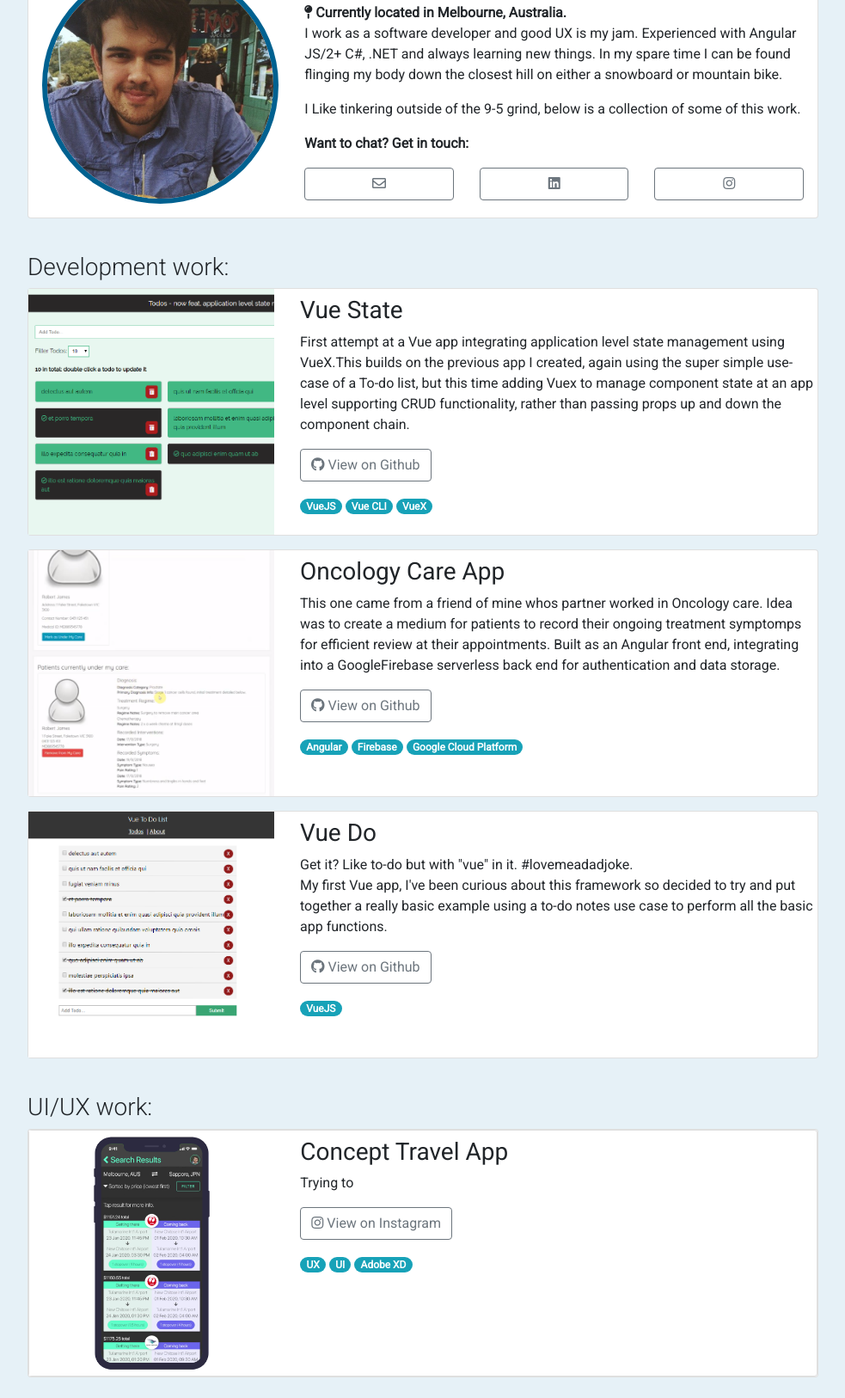
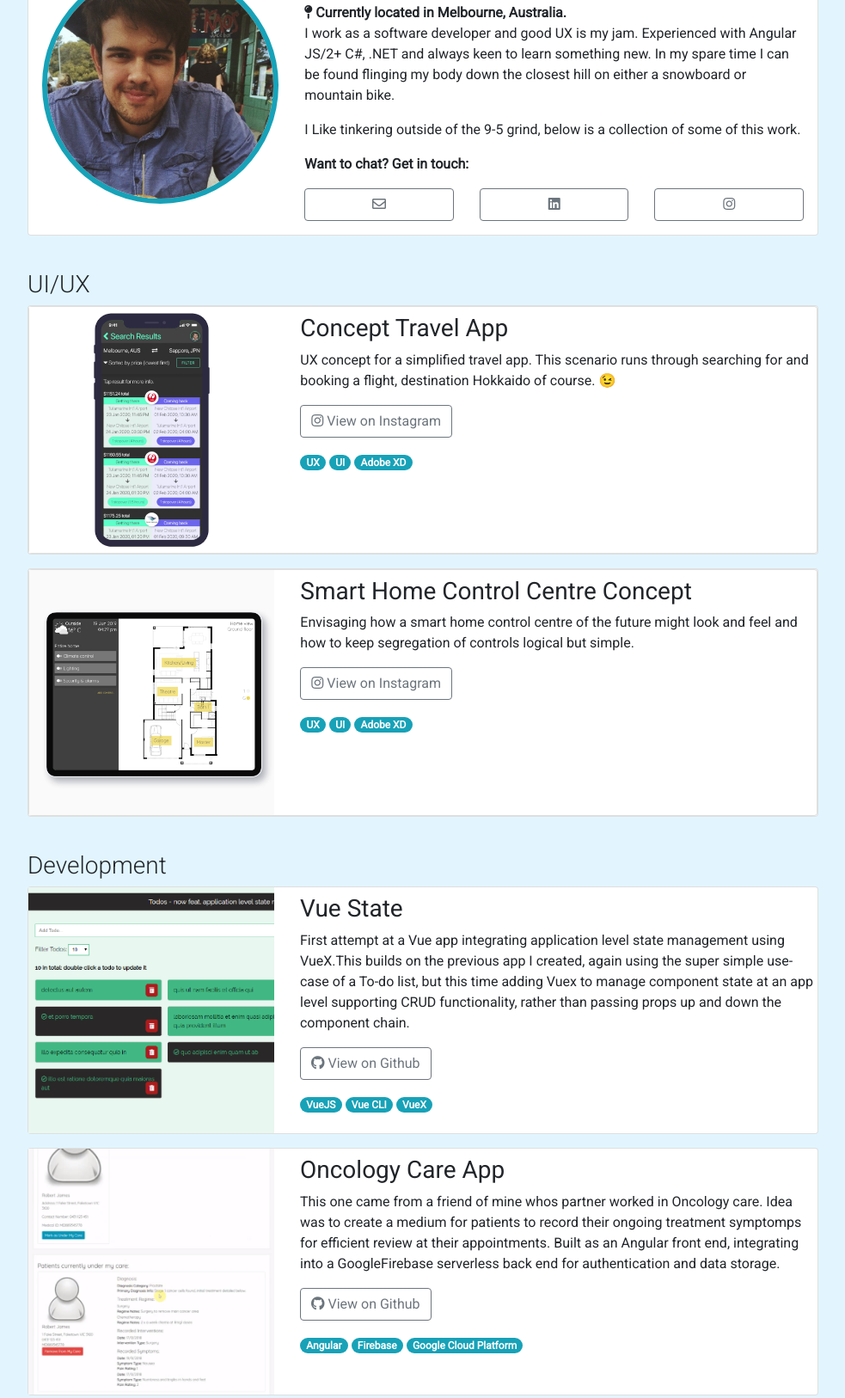
Before and after one commit to bigroly/bigroly.github.io, a plain HTML site: page index.html in a window 1280 px wide. Shown: the part 80-1706 px from the top of the page at 86% size, without its empty margins (148-1131 px from the left). Drawn offline with nearby package versions, Linux system fonts and the light colour scheme.

Commit message:
Content Update
UX content update

```diff
--- a/index.html
+++ b/index.html
@@ -25,9 +25,11 @@
                         </div>
                         <div class="col-12 col-sm-8">
                             <h3>Hello, I'm Rolando.</h3>
-                            <p class="mb-0"><strong><i class="fas fa-map-pin"></i> Currently located in Melbourne, Australia.</strong></p>
+                            <p class="mb-0"><strong><i class="fas fa-map-pin"></i> Currently located in Melbourne,
+                                    Australia.</strong></p>
                             <p>
-                                I work as a software developer and good UX is my jam. Experienced with Angular JS/2+ C#, .NET and always learning new things.
+                                I work as a software developer and good UX is my jam. Experienced with Angular JS/2+ C#,
+                                .NET and always keen to learn something new.
                                 In my spare time I can be found flinging my body down the closest hill
                                 on either a snowboard or mountain bike.
                             </p>
@@ -47,15 +49,13 @@
                                 </div>
                                 <div class="col-12 col-sm-4">
                                     <a class="btn btn-outline-secondary btn-block"
-                                            href="https://www.linkedin.com/in/rchancellor/"
-                                            target="_blank">
+                                        href="https://www.linkedin.com/in/rchancellor/" target="_blank">
                                         <i class="fab fa-linkedin"></i>
                                     </a>
                                 </div>
                                 <div class="col-12 col-sm-4">
                                     <a class="btn btn-outline-secondary btn-block"
-                                            href="https://www.instagram.com/bigroly/"
-                                            target="_blank">
+                                        href="https://www.instagram.com/bigroly/" target="_blank">
                                         <i class="fab fa-instagram"></i>
                                     </a>
                                 </div>
@@ -70,7 +70,91 @@
 
         <div class="row">
             <div class="col-12 col-sm-10 offset-sm-1 mt-4">
-                <h3 class="font-weight-light">Development work:</h3>
+                <h3 class="font-weight-light">UI/UX</h3>
+            </div>
+        </div>
+
+        <div class="row">
+            <div class="col-12 col-sm-10 offset-sm-1 mb-3">
+                <div class="card">
+                    <div class="card">
+                        <div class="row">
+                            <div class="col-12 col-sm-4">
+                                <img class="img-fluid" src="img/ux-1-travelAppConcept.png" />
+                            </div>
+                            <div class="col-12 col-sm-8 pb-3">
+                                <div class="row">
+                                    <div class="col-12">
+                                        <h3 class="mt-2">Concept Travel App</h3>
+                                        <p>
+                                            UX concept for a simplified travel app. This scenario runs through searching for and booking a flight, destination Hokkaido of course. &#128521;
+                                        </p>
+                                    </div>
+                                </div>
+                                <div class="row">
+                                    <div class="col-12">
+                                        <a class="btn btn-outline-secondary"
+                                            href="https://www.instagram.com/p/BykbpUPnarF/" target="_blank">
+                                            <i class="fab fa-instagram"></i> View on Instagram
+                                        </a>
+                                    </div>
+                                </div>
+
+                                <div class="row">
+                                    <div class="col-12 mt-3">
+                                        <span class="badge badge-pill badge-info">UX</span>
+                                        <span class="badge badge-pill badge-info">UI</span>
+                                        <span class="badge badge-pill badge-info">Adobe XD</span>
+                                    </div>
+                                </div>
+                            </div>
+                        </div>
+                    </div>
+                </div>
+            </div>
+
+            <div class="col-12 col-sm-10 offset-sm-1 mb-3">
+                <div class="card">
+                    <div class="card">
+                        <div class="row">
+                            <div class="col-12 col-sm-4">
+                                <img class="img-fluid" src="img/ux-2-IOTControlConcept.png" />
+                            </div>
+                            <div class="col-12 col-sm-8 pb-3">
+                                <div class="row">
+                                    <div class="col-12">
+                                        <h3 class="mt-2">Smart Home Control Centre Concept</h3>
+                                        <p>
+                                            Envisaging how a smart home control centre of the future might look and feel and how to keep segregation of controls logical but simple.
+                                        </p>
+                                    </div>
+                                </div>
+                                <div class="row">
+                                    <div class="col-12">
+                                        <a class="btn btn-outline-secondary"
+                                            href="https://www.instagram.com/p/BzLHD9eHNNw/" target="_blank">
+                                            <i class="fab fa-instagram"></i> View on Instagram
+                                        </a>
+                                    </div>
+                                </div>
+
+                                <div class="row">
+                                    <div class="col-12 mt-3">
+                                        <span class="badge badge-pill badge-info">UX</span>
+                                        <span class="badge badge-pill badge-info">UI</span>
+                                        <span class="badge badge-pill badge-info">Adobe XD</span>
+                                    </div>
+                                </div>
+                            </div>
+                        </div>
+                    </div>
+                </div>
+            </div>
+        </div>
+
+        <div class="row">
+            <div class="col-12 col-sm-10 offset-sm-1 mt-4">
+                <h3 class="font-weight-light">Development</h3>
             </div>
         </div>
 
@@ -87,15 +171,18 @@
                                 <div class="col-12">
                                     <h3 class="mt-2">Vue State</h3>
                                     <p>First attempt at a Vue app integrating application level state management using
-                                        VueX.This builds on the previous app I created, again using the super simple use-case of a
-                                        To-do list, but this time adding Vuex to manage component state at an app level supporting CRUD functionality,
+                                        VueX.This builds on the previous app I created, again using the super simple
+                                        use-case of a
+                                        To-do list, but this time adding Vuex to manage component state at an app level
+                                        supporting CRUD functionality,
                                         rather than passing props up and down the component chain.
                                     </p>
                                 </div>
                             </div>
                             <div class="row">
                                 <div class="col-12">
-                                    <a class="btn btn-outline-secondary" href="https://github.com/bigroly/vue-state" target="_blank">
+                                    <a class="btn btn-outline-secondary" href="https://github.com/bigroly/vue-state"
+                                        target="_blank">
                                         <i class="fab fa-github"></i> View on Github
                                     </a>
                                 </div>
@@ -126,14 +213,17 @@
                                     <h3 class="mt-2">Oncology Care App</h3>
                                     <p>
                                         This one came from a friend of mine whos partner worked in Oncology care.
-                                        Idea was to create a medium for patients to record their ongoing treatment symptomps for efficient review at their appointments.
-                                        Built as an Angular front end, integrating into a GoogleFirebase serverless back end for authentication and data storage.
+                                        Idea was to create a medium for patients to record their ongoing treatment
+                                        symptomps for efficient review at their appointments.
+                                        Built as an Angular front end, integrating into a GoogleFirebase serverless back
+                                        end for authentication and data storage.
                                     </p>
                                 </div>
                             </div>
                             <div class="row">
                                 <div class="col-12">
-                                    <a class="btn btn-outline-secondary" href="https://github.com/bigroly/CancerCareApp" target="_blank">
+                                    <a class="btn btn-outline-secondary" href="https://github.com/bigroly/CancerCareApp"
+                                        target="_blank">
                                         <i class="fab fa-github"></i> View on Github
                                     </a>
                                 </div>
@@ -162,7 +252,7 @@
                             <div class="row">
                                 <div class="col-12">
                                     <h3 class="mt-2">Vue Do</h3>
-                                        <p>Get it? Like to-do but with "vue" in it. #lovemeadadjoke. <br/>
+                                    <p>Get it? Like to-do but with "vue" in it. #lovemeadadjoke. <br />
                                         My first Vue app, I've been curious about this framework so decided to try and
                                         put together a really basic example using a to-do notes use case to perform
                                         all the basic app functions.
@@ -171,7 +261,8 @@
                             </div>
                             <div class="row">
                                 <div class="col-12">
-                                        <a class="btn btn-outline-secondary" href="https://github.com/bigroly/vue-do" target="_blank">
+                                    <a class="btn btn-outline-secondary" href="https://github.com/bigroly/vue-do"
+                                        target="_blank">
                                         <i class="fab fa-github"></i> View on Github
                                     </a>
                                 </div>
@@ -187,51 +278,5 @@
                 </div>
             </div>
         </div>
-
-        <div class="row">
-                <div class="col-12 col-sm-10 offset-sm-1 mt-4">
-                    <h3 class="font-weight-light">UI/UX work:</h3>
-                </div>
-            </div>
-
-            <div class="row">
-                <div class="col-12 col-sm-10 offset-sm-1">
-                    <div class="card">
-                            <div class="card">
-                                    <div class="row">
-                                        <div class="col-12 col-sm-4">
-                                            <img class="img-fluid" src="img/ux-1-travelAppConcept.png" />
-                                        </div>
-                                        <div class="col-12 col-sm-8 pb-3">
-                                            <div class="row">
-                                                <div class="col-12">
-                                                    <h3 class="mt-2">Concept Travel App</h3>
-                                                    <p>
-                                                        Trying to
-                                                    </p>
-                                                </div>
-                                            </div>
-                                            <div class="row">
-                                                <div class="col-12">
-                                                    <a class="btn btn-outline-secondary" href="https://www.instagram.com/p/BykbpUPnarF/" target="_blank">
-                                                        <i class="fab fa-instagram"></i> View on Instagram
-                                                    </a>
-                                                </div>
-                                            </div>
-
-                                            <div class="row">
-                                                <div class="col-12 mt-3">
-                                                        <span class="badge badge-pill badge-info">UX</span>
-                                                        <span class="badge badge-pill badge-info">UI</span>
-                                                        <span class="badge badge-pill badge-info">Adobe XD</span>
-                                                </div>
-                                            </div>
-                                        </div>
-                                    </div>
-                                </div>
-                </div>
-            </div>
-    </div>
 </body>
-
 </html>
--- a/styles.css
+++ b/styles.css
@@ -1,11 +1,11 @@
 body{
     font-family: 'Roboto', sans-serif;
-    background: #e6f1f7;
+    background: #e2f5ff;
 }
 
 .profile-image{
     border-radius: 50%;
-    border: 6px solid #006190;
+    border: 6px solid #17a2b8;
 }
 
 .font-weight-light{
```
Also changed, not shown: img/ux-2-IOTControlConcept.png (added). Lines whose indentation alone changed are shown as unchanged.
